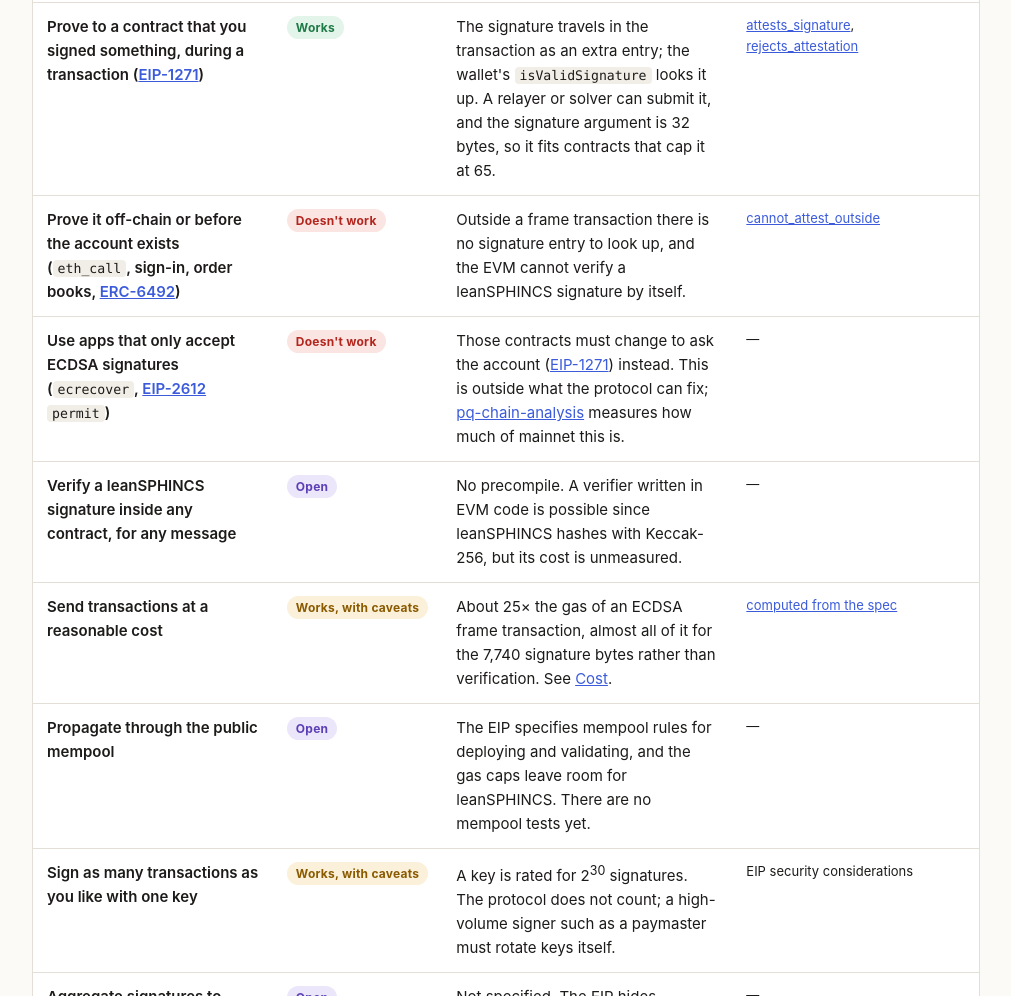
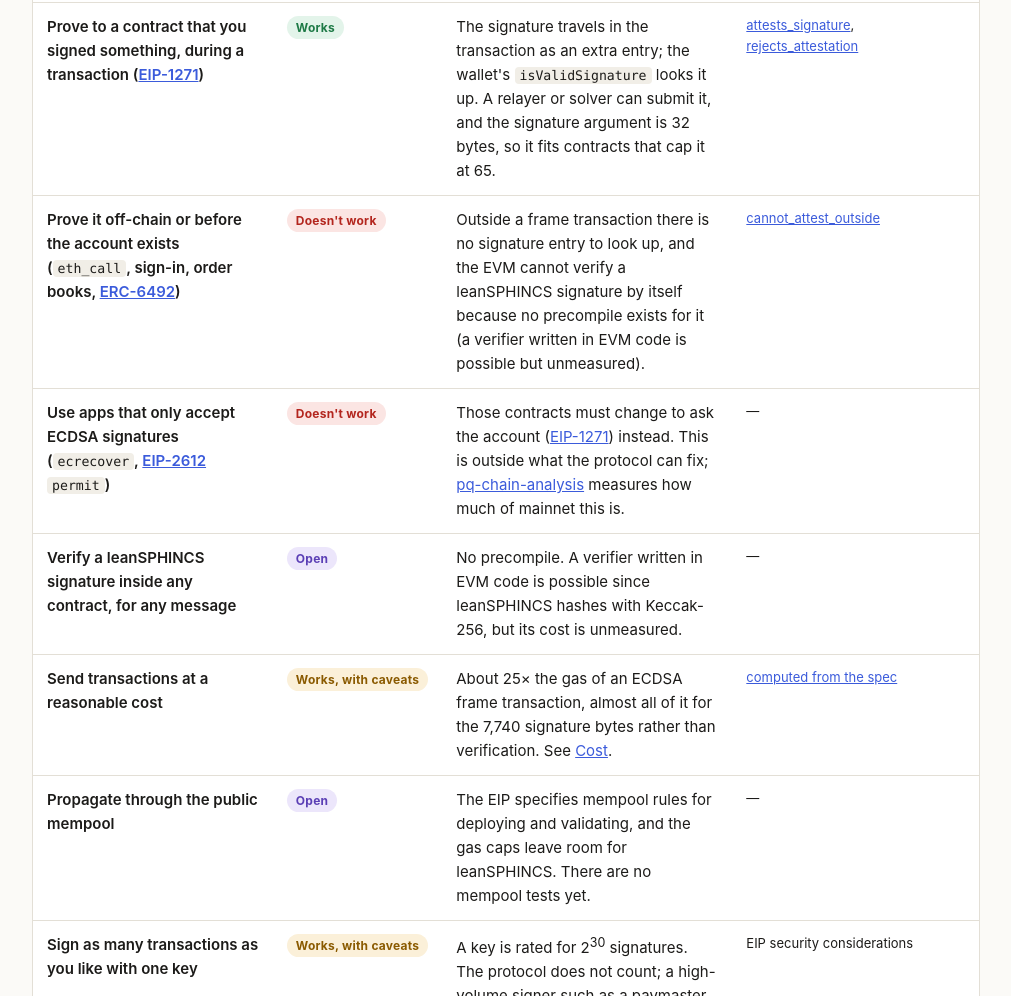
Before and after one commit to marioevz/specs-pq-status, a plain HTML site: page index.html in a window 1280 px wide. Shown: the part 1475-2471 px from the top of the page, without its empty margins (134-1145 px from the left). Drawn offline with Linux system fonts and the light colour scheme.

Commit message:
Say why the EVM cannot verify leanSPHINCS signatures

```diff
--- a/index.html
+++ b/index.html
@@ -215,7 +215,7 @@ footer { margin-top: 56px; padding-top: 20px; border-top: 1px solid var(--border
 <tr>
   <td class="what">Prove it off-chain or before the account exists (<code>eth_call</code>, sign-in, order books, <a href="https://eips.ethereum.org/EIPS/eip-6492">ERC-6492</a>)</td>
   <td class="status"><span class="badge no">Doesn't work</span></td>
-  <td>Outside a frame transaction there is no signature entry to look up, and the EVM cannot verify a leanSPHINCS signature by itself.</td>
+  <td>Outside a frame transaction there is no signature entry to look up, and the EVM cannot verify a leanSPHINCS signature by itself because no precompile exists for it (a verifier written in EVM code is possible but unmeasured).</td>
   <td class="evidence"><a href="https://github.com/marioevz/execution-specs/blob/5c02b396702727c40672c1f19fa9239cb328be9a/tests/bogota/eip8141_frame_transactions/test_leansphincs.py#L770">cannot_attest_outside</a></td>
 </tr>
 <tr>
```
